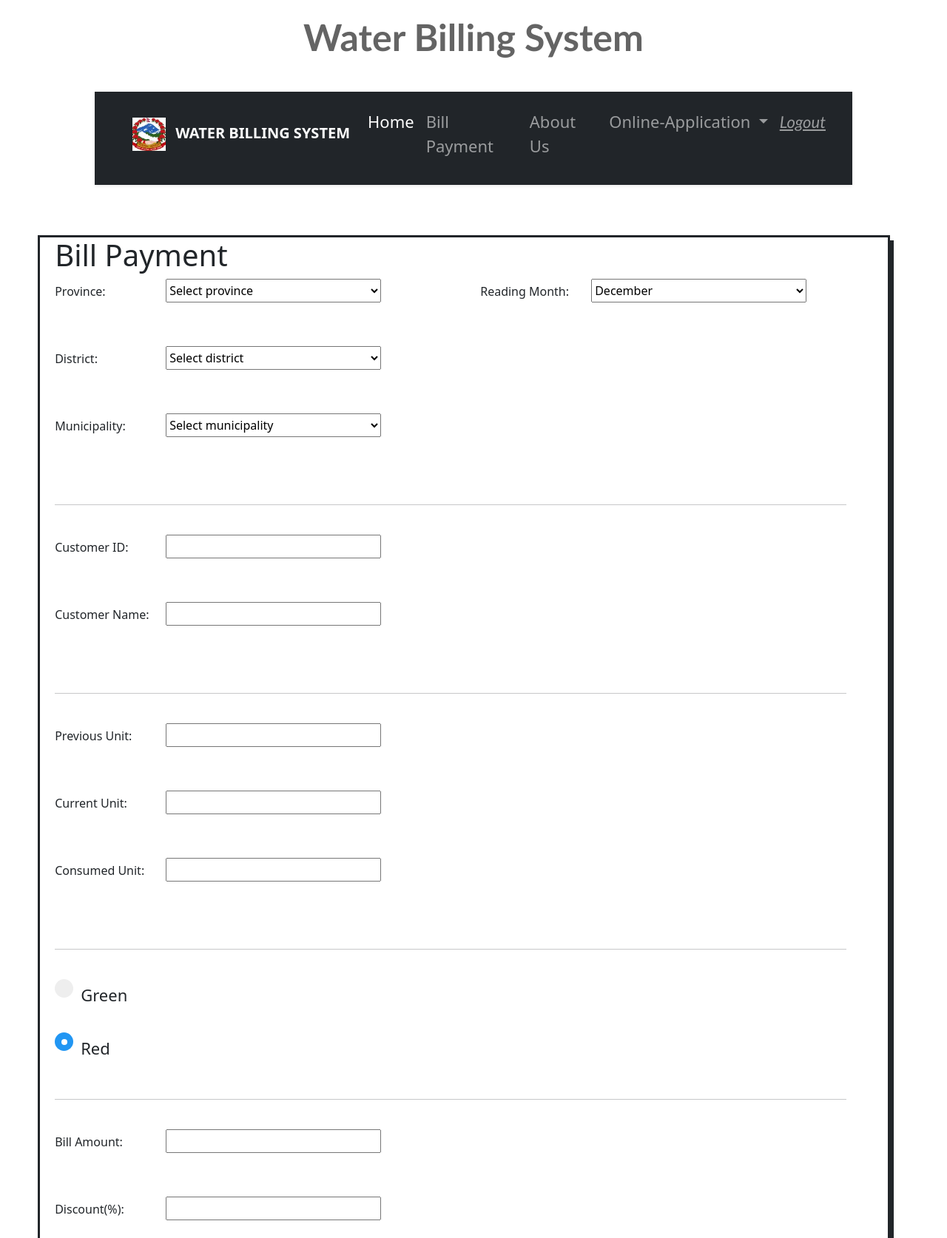
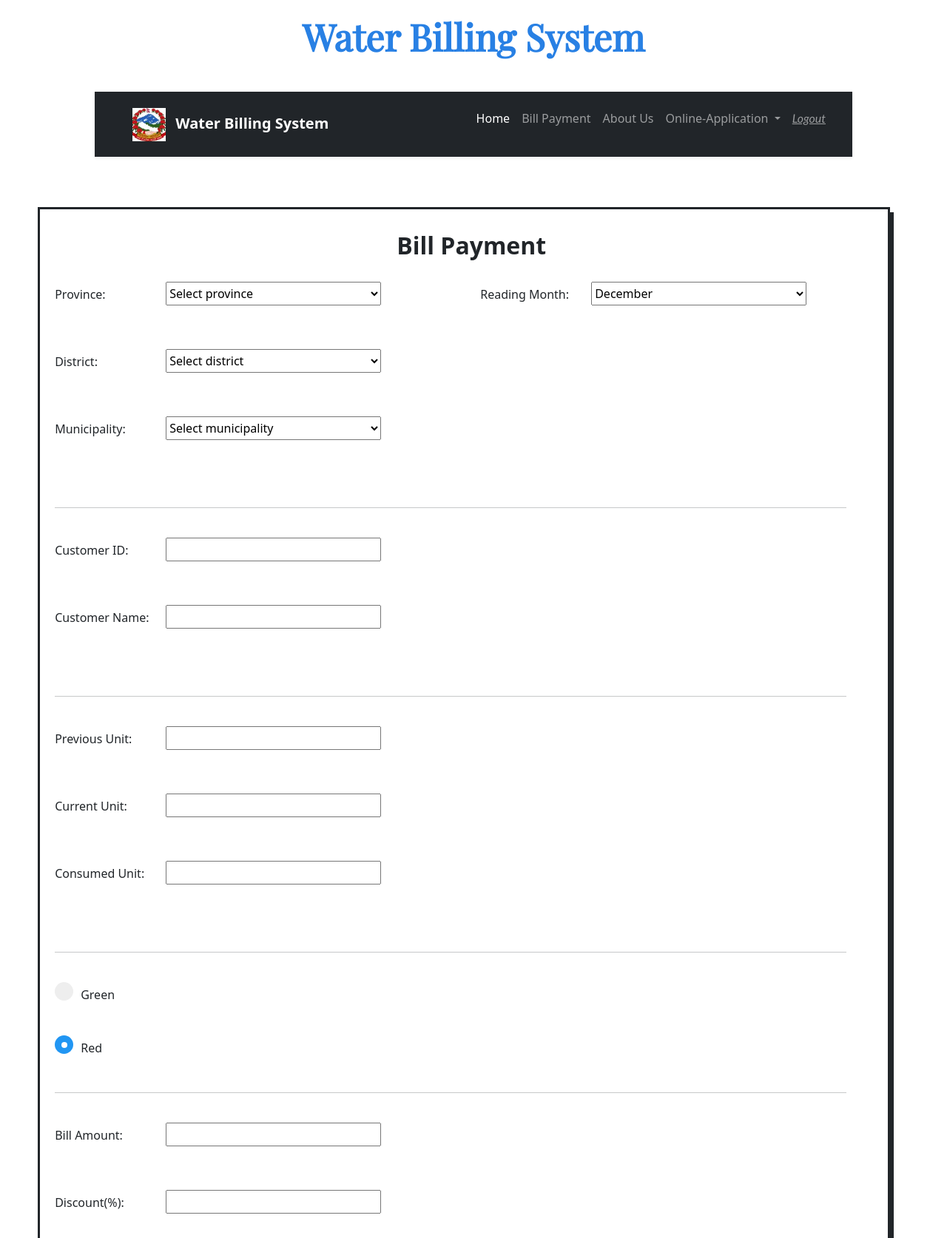
Before and after one commit to OzoneBht1/water_billing_system, a Django app: page /payment/ in a window 1280 px wide. Shown: the top 1674 px of the page at 74% size. Run offline with Django 4.2, Linux system fonts and the light colour scheme; some libraries are stand-ins or nearby versions.

Commit message:
css fixed

```diff
--- a/accounts/static/accounts/register.css
+++ b/accounts/static/accounts/register.css
@@ -11,7 +11,7 @@ body {
   justify-content: center;
   align-items: center;
   color: white;
-  background: #8dc8e8;
+  background-color: #2384eb;
 }
 
 h2 {
--- a/accounts/templates/accounts/login.html
+++ b/accounts/templates/accounts/login.html
@@ -24,7 +24,7 @@
         <!-- login form start -->
         <form class="login-form" action="" method="post">
           {% csrf_token %}
-          <i class="fa-solid fa-circle-user"></i>
+          <!-- <i class="fa-solid fa-circle-user"></i> -->
           <input
             class="user-input"
             type="text"
--- a/templates/base.html
+++ b/templates/base.html
@@ -2,10 +2,14 @@
 
 <!DOCTYPE html>
 <html lang="en">
+
 <head>
   <meta charset="UTF-8" />
   <meta http-equiv="X-UA-Compatible" content="IE=edge" />
   <meta name="viewport" content="width=device-width, initial-scale=1.0" />
+  <link rel="preconnect" href="https://fonts.googleapis.com">
+  <link rel="preconnect" href="https://fonts.gstatic.com" crossorigin>
+  <link href="https://fonts.googleapis.com/css2?family=Playfair+Display&display=swap" rel="stylesheet">
   <title>{% block title%} {% endblock %}</title>
 
   <!-- <script src="https://ajax.googleapis.com/ajax/libs/jquery/3.1.0/jquery.min.js"></script> -->
@@ -19,15 +23,19 @@
   <link rel="stylesheet" type="text/css" href="{% static 'base.css' %}" />
   {% block css_files %} {% endblock %}
 </head>
+
 <body>
-    <h1 class="water"><p style="font-family:'Trebuchet MS', 'Lucida Sans Unicode', 'Lucida Grande', 'Lucida Sans', Arial, sans-serif">Water Billing System</p></h1>
+  <h1 class="water">
+    <p style="font-family: 'Playfair Display', serif; color: rgb(40, 128, 228);" >
+      Water Billing System</p>
+  </h1>
   <nav class="navbar navbar-expand-lg py-3 navbar-dark bg-dark shadow-sm">
     <div class="container">
       <a href="{% url 'users:home' %}" class="navbar-brand">
         <!-- Logo Image -->
         <img src="{% static 'user_view/images/img1.jpeg' %}" width="45" alt="" class="d-inline-block align-middle mr-2">
         <!-- Logo Text -->
-            <span class="text-uppercase font-weight-bold">Water Billing System</span>
+        <span class="font-weight-bold">Water Billing System</span>
       </a>
 
       <button type="button" data-toggle="collapse" data-target="#navbarSupportedContent"
@@ -36,7 +44,8 @@
 
       <div id="navbarSupportedContent" class="collapse navbar-collapse">
         <ul class="navbar-nav ml-auto">
-              <li class="nav-item active"><a href="{% url 'users:home' %}" class="nav-link">Home <span class="sr-only">(current)</span></a></li>
+          <li class="nav-item active"><a href="{% url 'users:home' %}" class="nav-link">Home <span
+                class="sr-only">(current)</span></a></li>
           <li class="nav-item"><a href="{% url 'users:payment' %}" class="nav-link">Bill Payment</a></li>
           <li class="nav-item"><a href="{% url 'users:about' %}" class="nav-link">About Us</a></li>
           <li class="nav-item dropdown">
@@ -45,17 +54,30 @@
               Online-Application
             </a>
             <div class="dropdown-menu" aria-labelledby="navbarDropdown">
-                  <a class="dropdown-item" href="{% url 'users:newtap' %}">New Tap Apply</a>
-                  <a class="dropdown-item" href="#">Meter Replacement</a>
-                  <div class="dropdown-divider"></div>
-                  <a class="dropdown-item" href="#">Update Details</a>
-                  <a class="dropdown-item" href="#">View Routine</a>
-                  <div class="dropdown-divider"></div>
+              <a class="dropdown-item" href="{% url 'users:newtap' %}">Meter Replacement</a>
+              <a class="dropdown-item" href="#">Routine</a>
               <a class="dropdown-item" href="#">Report</a>
             </div>
           </li>
-              <li class="nav-item"><a href="{% url 'accounts:logout' %}" class="nav-link"><p style="font-family:'Trebuchet MS', 'Lucida Sans Unicode', 'Lucida Grande', 'Lucida Sans', Arial, sans-serif"><i><u>Logout</u></i></p></a></li>
+
+          <li class="nav-item"><a href="{% url 'accounts:logout' %}" class="nav-link">
+              <p
+                style="font-family:'Trebuchet MS', 'Lucida Sans Unicode', 'Lucida Grande', 'Lucida Sans', Arial, sans-serif">
+                <i><u>Logout</u></i>
+              </p>
+            </a></li>
           </li>
+
+          <li>
+            <div id="mySidebar" class="sidebar">
+              <a href="javascript:void(0)" class="closebtn" onclick="closeNav()">×</a>
+              <a href="#">About</a>
+              <a href="#">Services</a>
+              <a href="#">Clients</a>
+              <a href="#">Contact</a>
+            </div>
+          </li>
+
         </ul>
       </div>
     </div>
@@ -71,7 +93,8 @@
     <!-- Copyright -->
     <div class="text-center p-3" style="background-color: rgba(0, 0, 0, 0.2)" bis_skin_checked="1">
 
-        <p style="font-family:Georgia, 'Times New Roman', Times, serif">Copyright: © 2022 WaterBillingSystem. All rights reserved. <br> Developed by: L5CG3 Group-'A'</p>
+      <p style="font-family:Georgia, 'Times New Roman', Times, serif">Copyright: © 2022 WaterBillingSystem. All rights
+        reserved. <br> Developed by: L5CG3 Group-'A'</p>
 
     </div>
     <!-- Copyright -->
@@ -87,4 +110,5 @@
     integrity="sha384-JZR6Spejh4U02d8jOt6vLEHfe/JQGiRRSQQxSfFWpi1MquVdAyjUar5+76PVCmYl"
     crossorigin="anonymous"></script>
 </body>
+
 </html>
--- a/user_view/static/user_view/css/payment.css
+++ b/user_view/static/user_view/css/payment.css
@@ -14,6 +14,18 @@
   left: 4%;
   box-shadow: 5px 7px;
   padding-left: 20px;
+}
+
+h1{
+  text-align: center;
+  padding-bottom:30px;
+}
+
+h2{
+  font-weight: bold;
+  text-align: center;
+  margin-top: 30px;
+  margin-bottom: 30px;
 }
 
 label {
@@ -50,9 +62,9 @@ input,
   display: block;
   position: relative;
   padding-left: 35px;
-  margin-bottom: 12px;
+  /* margin-bottom: 12px; */
   cursor: pointer;
-  font-size: 22px;
+  /* font-size: 16px; */
   -webkit-user-select: none;
   -moz-user-select: none;
   -ms-user-select: none;
--- a/user_view/templates/user_view/payment.html
+++ b/user_view/templates/user_view/payment.html
@@ -21,7 +21,7 @@
       <form class="signup-form" method="post">
       {% csrf_token %}
       <div class="box">
-        <h1>Bill Payment</h1>
+        <h2>Bill Payment</h2>
         <div class="row">
           <div class="column">
             <div class="form-group">
```
Also changed, not shown: accounts/static/accounts/login.css (+6 -5 lines), static/base.css (+58 -0 lines), user_view/migrations/0009_alter_payment_reading_month.py (added). Lines whose indentation alone changed are shown as unchanged.
